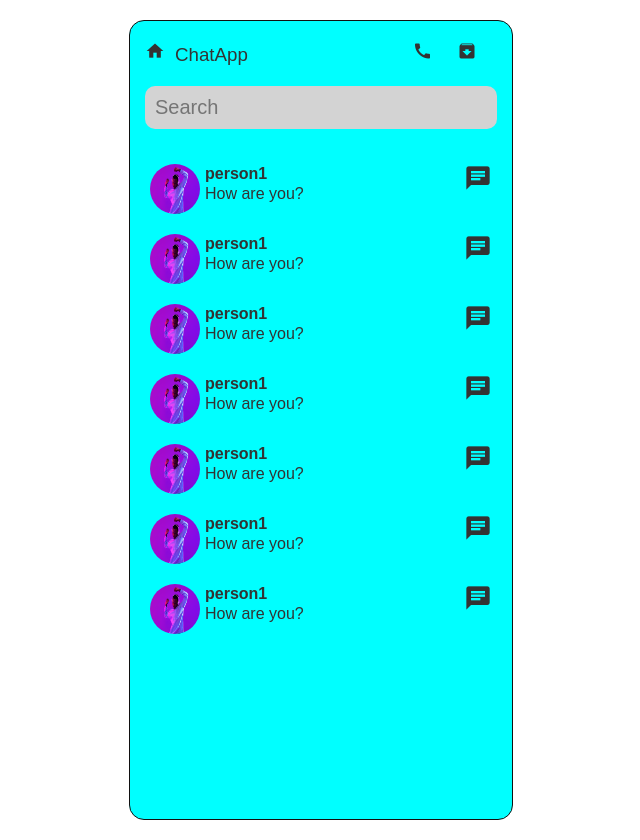
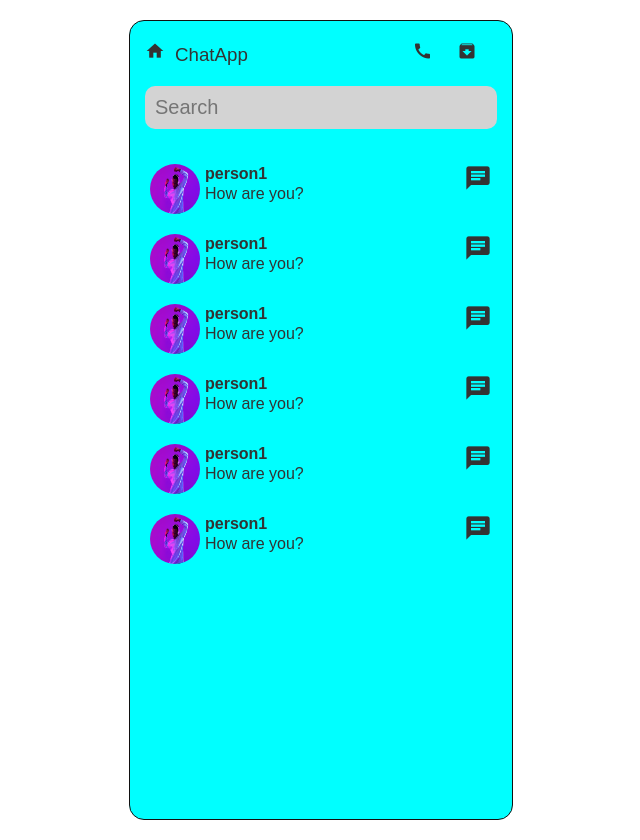
Before and after one commit to Jacobkyalo/ChatApp, a plain HTML site: page public/index.html in a window 1280 px wide. Shown: the whole page, without its empty margins (319-959 px from the left). Drawn offline with Linux system fonts and the light colour scheme.

Commit message:
another commit

```diff
--- a/public/index.html
+++ b/public/index.html
@@ -109,18 +109,6 @@
               <i class="material-icons" title="chat">chat</i>
             </div>
           </div>
-          <div class="contact-person">
-            <div class="person">
-              <img src="/images/boy.jpg" alt="" />
-              <div class="person-info">
-                <h4>person1</h4>
-                <p>How are you?</p>
-              </div>
-            </div>
-            <div class="chat-icon">
-              <i class="material-icons" title="chat">chat</i>
-            </div>
-          </div>
         </div>
       </div>
     </div>
```
